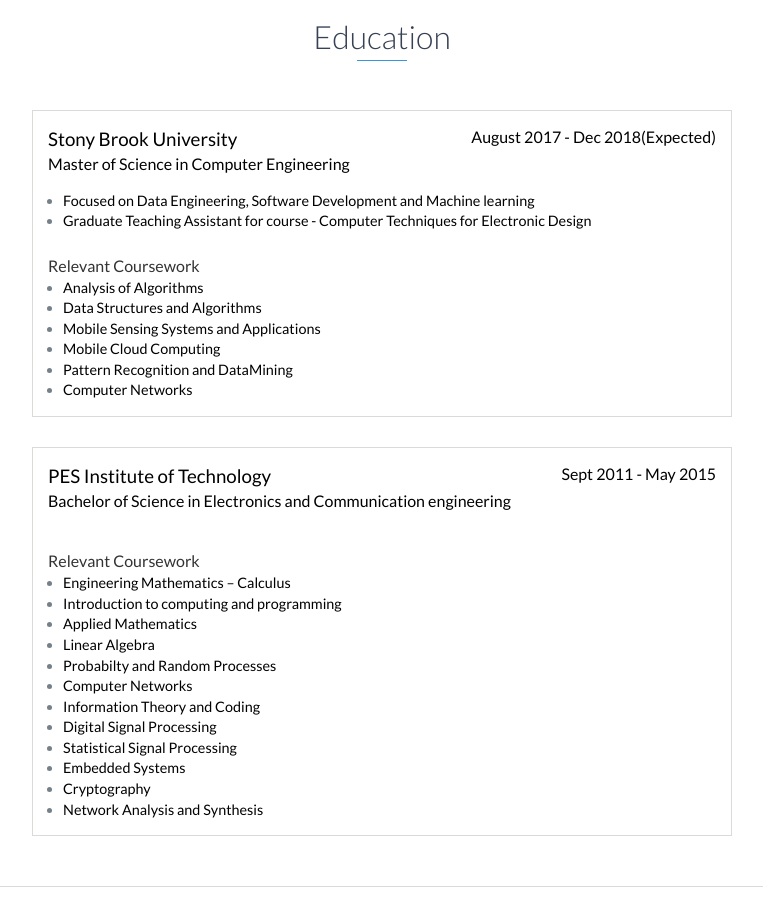
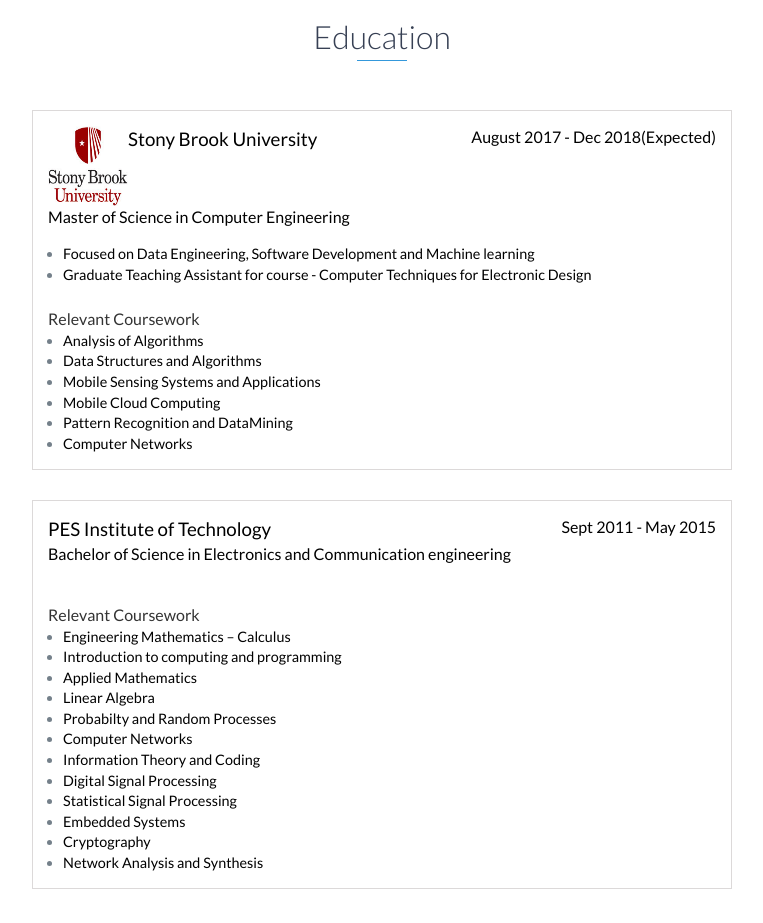
Before and after one commit to bhargavaukkalam/bhargavaukkalam.github.io, a website: page index.html in a window 1280 px wide. Shown: the part 2220-3143 px from the top of the page, without its empty margins (258-1021 px from the left). Drawn offline with nearby package versions, Linux system fonts and the light colour scheme.

Commit message:
align =left near stony brook

```diff
--- a/index.html
+++ b/index.html
@@ -131,9 +131,9 @@
     <div id="education" class="background">
         <h2 class="heading">Education</h2>
         <div class="education-block">
-                <!-- <div class="project-image">
-                        <img src="images/SBU.jpg" width="80" height="80"/>
-                    </div> -->
+                <div class="project-image">
+                        <img src="images/SBU.jpg" width="80" height="80" align="left"/>
+                    </div>
             <h3><font color = "#000000">Stony Brook University</font></h3>
             <span class="education-date"><font color="000000">August 2017 - Dec 2018(Expected)</font></span>
             <h4><font color = "#000000">Master of Science in Computer Engineering</font></h4>
```
